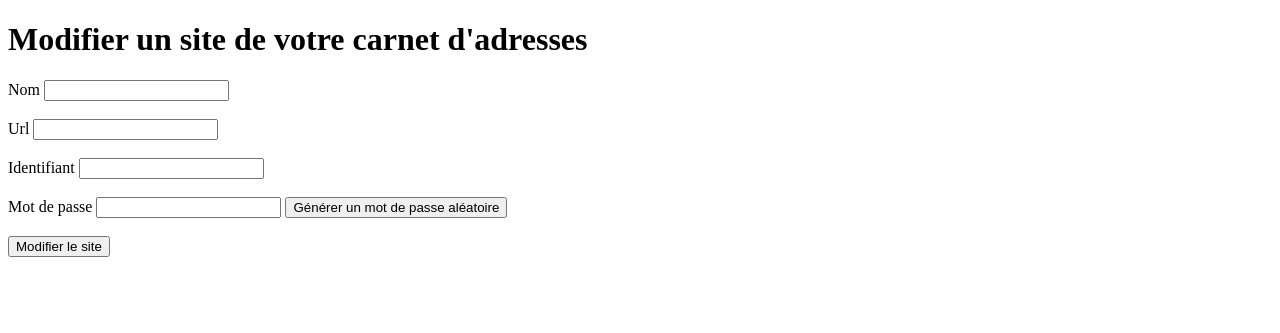
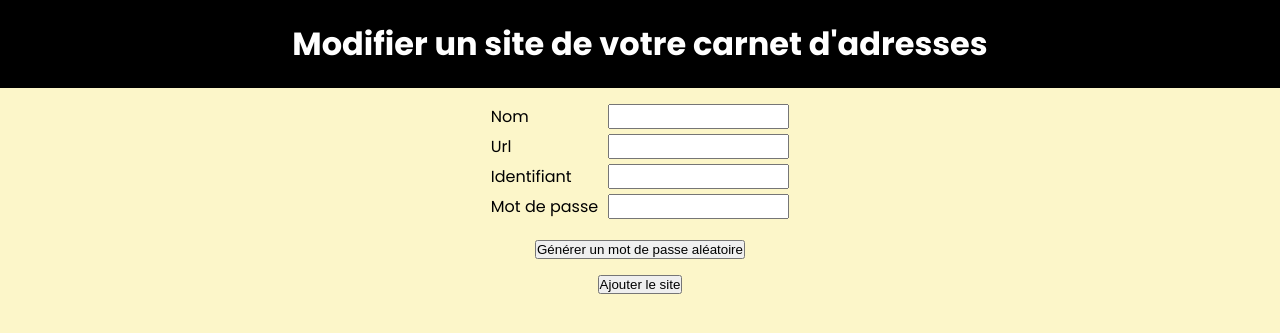
Before and after one commit to Drazz34/b3-c1-django-RICHARD-RAHMOUNE-VERLYCK-VILLAC, a Django app: template app_password_manager/templates/modifier_site.html in a window 1280 px wide. Shown: the top 333 px of the page. Run offline with Django 3.2, Linux system fonts and the light colour scheme; the template is opened without the code that fills it, so the values that code supplies are empty, except form fields; tables that the repository leaves empty hold one stand-in row (values such as "Sample post"); form fields are guessed from the names that the template uses.

Commit message:
adding a better user interface

```diff
--- a/app_password_manager/static/app_password_manager/css/style.css
+++ b/app_password_manager/static/app_password_manager/css/style.css
@@ -46,9 +46,9 @@
 
 #importExport {
     padding: 1rem;
-        text-align: center;
+    text-align: center;
     background-color: black;
-        color: #FFF;
+    color: #FFF;
     display: flex;
     justify-content: center;
 }
@@ -70,3 +70,10 @@
     display: flex;
     justify-content: space-around;
 }
+
+.flex-space-between {
+    display: flex;
+    gap: 10px;
+    justify-content: space-between;
+    margin-bottom: 5px;
+}
--- a/app_password_manager/templates/modifier_site.html
+++ b/app_password_manager/templates/modifier_site.html
@@ -1,30 +1,42 @@
+{% load static %}
 
 <!DOCTYPE html>
 <html lang="fr">
 <head>
     <meta charset="UTF-8">
+    <meta name="viewport" content="width=device-width, initial-scale=1.0">
+    <link rel="stylesheet" type="text/css" href="{% static 'app_password_manager/css/style.css' %}">
     <title>Modifier un site</title>
 </head>
 <body>
     <h1>Modifier un site de votre carnet d'adresses</h1>
-
+    <div class="flex-center">
         <form method="post">
             {% csrf_token %}
+            <div class="flex-space-between">
                 {{ form.nom.label_tag }}
-        {{ form.nom }}
-        <br><br>
+                {{ form.nom}}
+            </div>
+            <div class="flex-space-between">
                 {{ form.url.label_tag }}
                 {{ form.url }}
-        <br><br>
+            </div>
+            <div class="flex-space-between">
                 {{ form.identifiant.label_tag }}
                 {{ form.identifiant }}
-        <br><br>
+            </div>
+            <div class="flex-space-between">
                 {{ form.mot_de_passe.label_tag }}
                 {{ form.mot_de_passe }}
+            </div>
+            <div class="flex-center">
                 <button type="button" onclick="insertRandomPassword()">Générer un mot de passe aléatoire</button>
-        <br><br>
-        <button type="submit">Modifier le site</button>
+            </div>
+            <div class="flex-center">
+                <button type="submit">Ajouter le site</button>
+            </div>
         </form>
+    </div>
 </body>
 
 <script>
```
Also changed, not shown: app_password_manager/templates/ajouter_site.html (+17 -5 lines), app_password_manager/views.py (+4 -5 lines), app_password_manager/templates/listing.html (deleted). Lines whose indentation alone changed are shown as unchanged.
